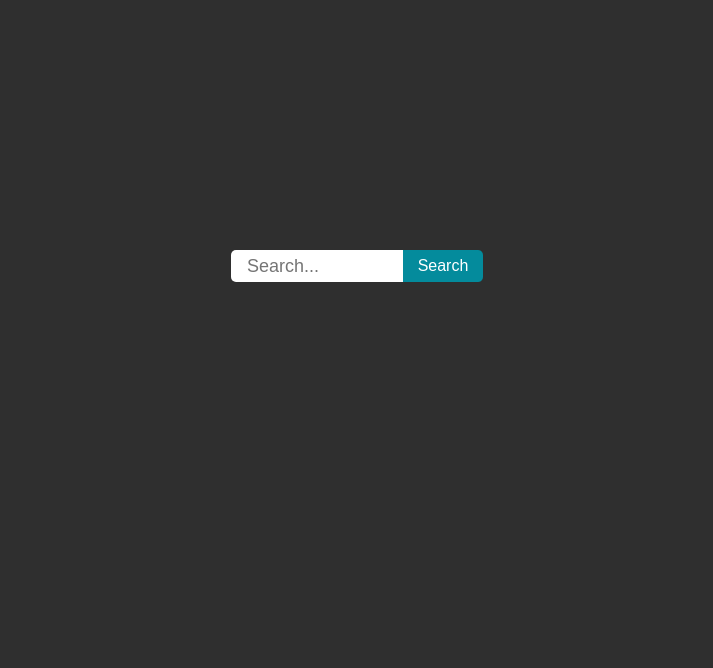
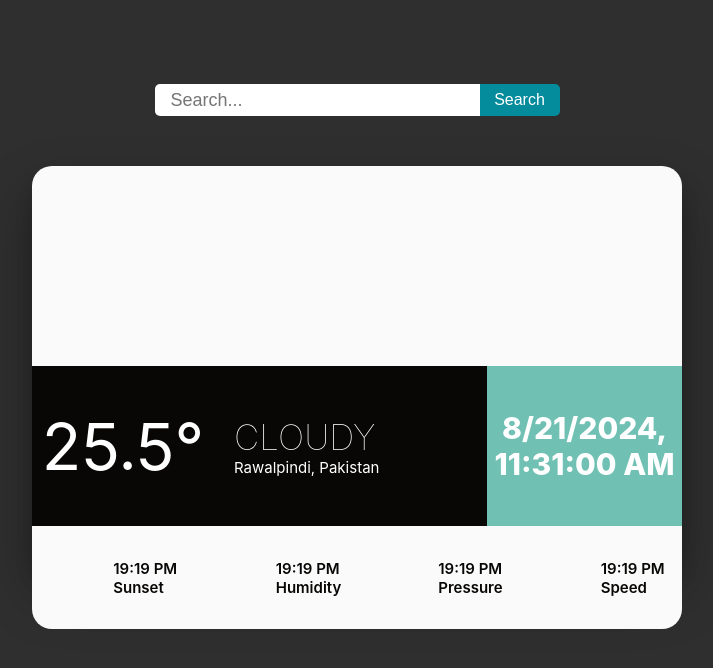
Before and after one commit to hammad4291/weatherApp, a React (Create React App) app in the folder weather/: page / in a window 1280 px wide. Shown: the top 668 px of the page, without its empty margins (283-996 px from the left). Built offline with nearby package versions, Linux system fonts and the light colour scheme; some icons are missing.

Commit message:
UI completed

```diff
--- a/weather/src/weather/temp.js
+++ b/weather/src/weather/temp.js
@@ -15,6 +15,69 @@ const Temp = () => {
         Search</button>
         </div>
       </div>
+
+        {/* temp card */}
+        <article className="widget">
+            <div className="weatherIcon">
+                <i className={"wi wi-day-sunny"}></i>
+            </div>
+            <div className="weatherInfo">
+                <div className="temperature">
+                    <span>25.5&deg;</span>
+                </div>
+                <div className="description">
+                    <div className="weatherCondition">
+                        Cloudy
+                    </div>
+                    <div className="place">Rawalpindi, Pakistan</div>
+                </div>
+            </div>
+            <div className="date">{new Date().toLocaleString()}</div>
+            {/* 4 column section */}
+            <div className="extra-temp">
+                <div className="temp-info-minmax">
+                <div className="two-sided-section">
+                    <p>
+                        <i className={"wi wi-sunset"}></i>
+                    </p>
+                    <p className='extra-info-leftside'>
+                    19:19 PM <br />
+                    Sunset
+                    </p>
+                    </div>
+                    <div className="two-sided-section">
+                    <p>
+                        <i className={"wi wi-humidity"}></i>
+                    </p>
+                    <p className='extra-info-leftside'>
+                    19:19 PM <br />
+                    Humidity
+                    </p>
+                    </div>
+                </div>
+                <div className="weather-extra-info">
+                <div className="two-sided-section">
+                    <p>
+                        <i className={"wi wi-rain"}></i>
+                    </p>
+                    <p className='extra-info-leftside'>
+                    19:19 PM <br />
+                    Pressure
+                    </p>
+                    </div>
+                    <div className="two-sided-section">
+                    <p>
+                        <i className={"wi wi-strong-wind"}></i>
+                    </p>
+                    <p className='extra-info-leftside'>
+                    19:19 PM <br />
+                    Speed
+                    </p>
+                    </div>
+                </div>
+            </div>
+        </article>
+
     </>
   )
 }
```
